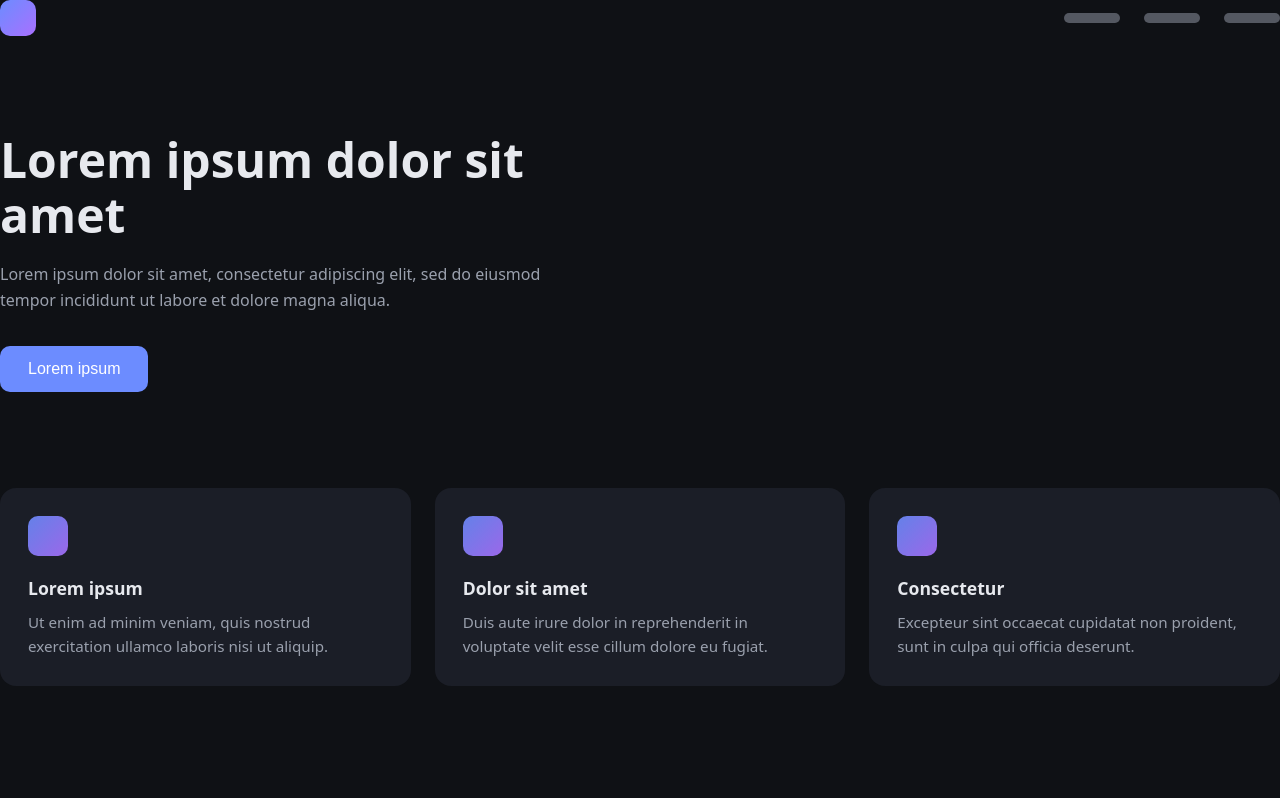
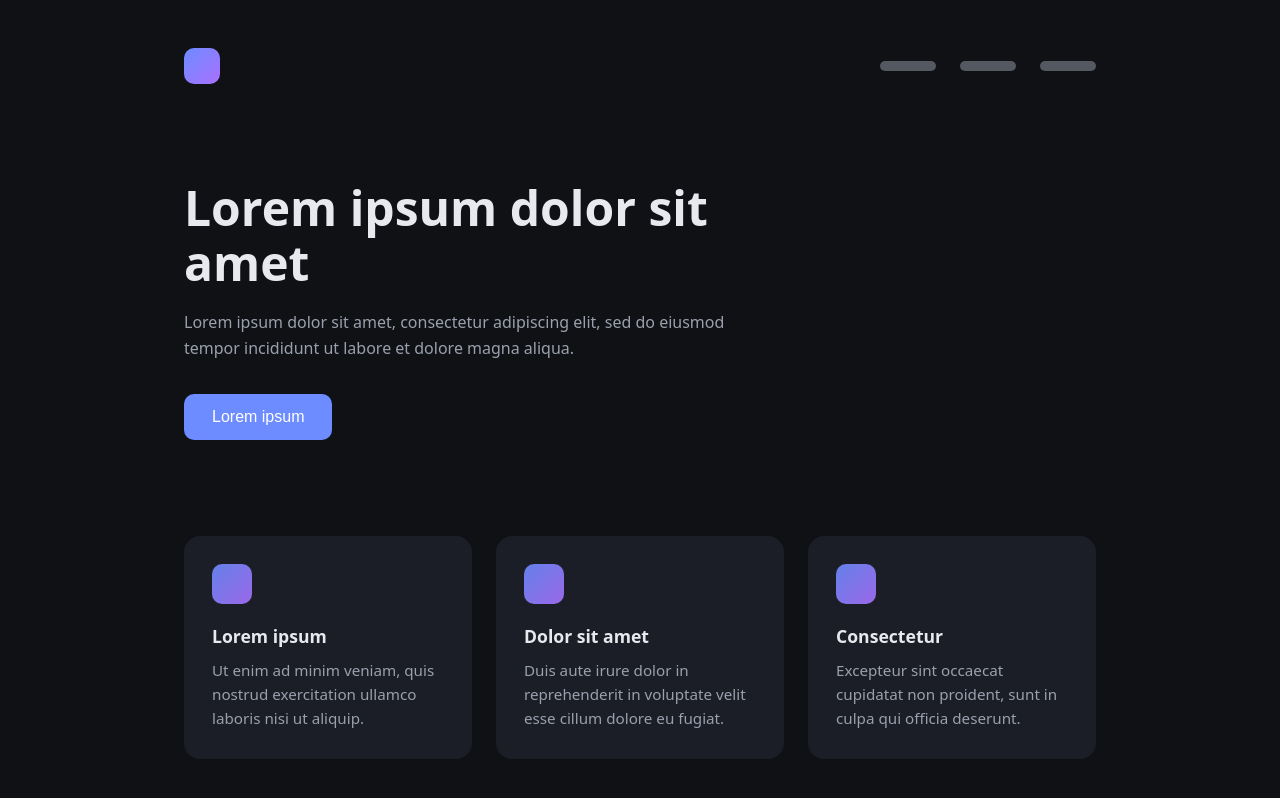
Before and after one commit to szymszaj/js-scripts-practice, a plain HTML site: page src/entranceAnimation/index.html in a window 1280 px wide. Drawn offline with Linux system fonts and the light colour scheme.

Commit message:
fix: correct syntax error in CSS for page class

```diff
--- a/src/entranceAnimation/style.css
+++ b/src/entranceAnimation/style.css
@@ -88,7 +88,7 @@ body.is-loading {
   transform: translateX(100%);
 }
 
----------- */ .page {
+.page {
   max-width: 960px;
   margin: 0 auto;
   padding: 48px 24px 96px;
```
